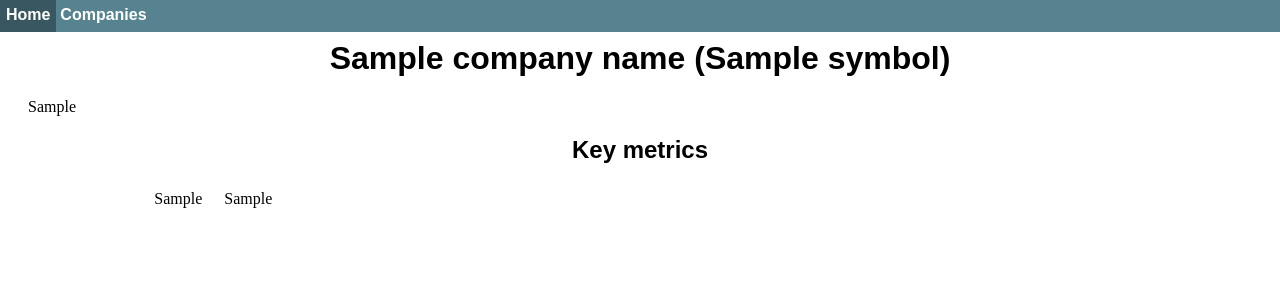
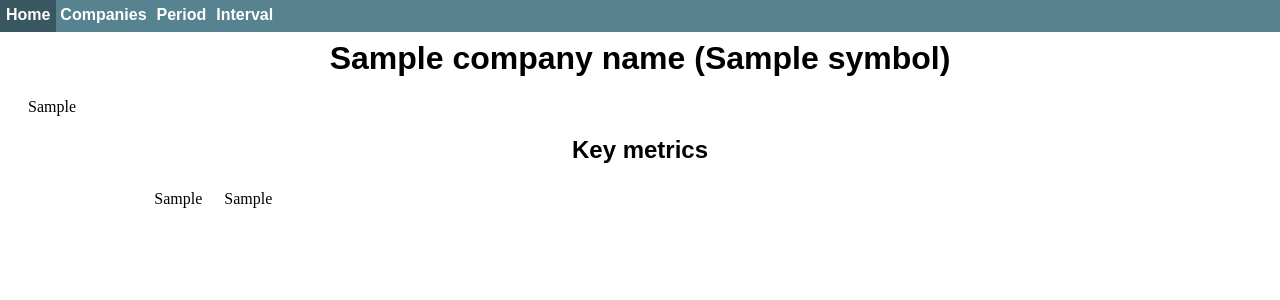
Before and after one commit to SergiiDudkin/Test-task-7, a Django app: template StockViewer/PlotMyStock/templates/chart.html in a window 1280 px wide. Shown: the top 300 px of the page. Run offline with Django 5.2, Linux system fonts and the light colour scheme; the template is opened without the code that fills it: most values are stand-ins (such as "Sample title", 1, 10 or a date in 2020).

Commit message:
Period and interval dropdown lists

```diff
--- a/StockViewer/PlotMyStock/static/main.css
+++ b/StockViewer/PlotMyStock/static/main.css
@@ -57,7 +57,7 @@ clickable {
 .dropdown-content {
     background-color: #56838f;
     margin-top: 2px;
-    max-height: 160px;
+    max-height: 192px;
     overflow-y: scroll;
 }
 
--- a/StockViewer/PlotMyStock/templates/base.html
+++ b/StockViewer/PlotMyStock/templates/base.html
@@ -16,7 +16,7 @@
                 <div class="dropdown-child">
                     <div class="dropdown-content">
                         {% for symbol in symbols_all %}
-                            <a href="{% url 'show_ticker' symbol=symbol %}">
+                            <a href="{% url 'show_ticker' symbol curr.period curr.interval %}">
                                 <div class="navblock clickable">
                                     {{ symbol }}
                                 </div>
@@ -25,6 +25,8 @@
                     </div>
 			    </div>
             </div>
+            {% block period_menu %}{% endblock %}
+            {% block interval_menu %}{% endblock %}
         </nav>
         <div class="main">
             {% block main %}{% endblock main %}
--- a/StockViewer/PlotMyStock/templates/chart.html
+++ b/StockViewer/PlotMyStock/templates/chart.html
@@ -5,8 +5,42 @@
     <link rel="stylesheet" type="text/css" href="{% static 'chart.css' %}">
 {% endblock stylesheet %}
 
+{% block period_menu %}
+    <div class="dropdown">
+        <div class="navblock">Period</div>
+        <div class="dropdown-child">
+            <div class="dropdown-content">
+                {% for period in periods %}
+                    <a href="{% url 'show_ticker' curr.symbol period curr.interval %}">
+                        <div class="navblock clickable">
+                            {{ period }}
+                        </div>
+                    </a>
+                {% endfor %}
+            </div>
+        </div>
+    </div>
+{% endblock %}
+
+{% block interval_menu %}
+    <div class="dropdown">
+        <div class="navblock">Interval</div>
+        <div class="dropdown-child">
+            <div class="dropdown-content">
+                {% for interval in intervals %}
+                    <a href="{% url 'show_ticker' curr.symbol curr.period interval %}">
+                        <div class="navblock clickable">
+                            {{ interval }}
+                        </div>
+                    </a>
+                {% endfor %}
+            </div>
+        </div>
+    </div>
+{% endblock %}
+
 {% block main %}
-    <h1>{{ company_name }} ({{ symbol }})</h1>
+    <h1>{{ company_name }} ({{ curr.symbol }})</h1>
     <div id="chart-container">
         {{ candlestick_chart | safe }}
     </div>
--- a/StockViewer/PlotMyStock/urls.py
+++ b/StockViewer/PlotMyStock/urls.py
@@ -5,5 +5,5 @@ from . import views
 urlpatterns = [
     path('', views.index),
     path('index/', views.index, name='index'),
-    path('tickers/<str:symbol>/', views.show_ticker, name='show_ticker'),
+    path('tickers/<str:symbol>/<str:period>/<str:interval>/', views.show_ticker, name='show_ticker'),
 ]
```
Also changed, not shown: StockViewer/PlotMyStock/views.py (+14 -7 lines), StockViewer/db.sqlite3.
